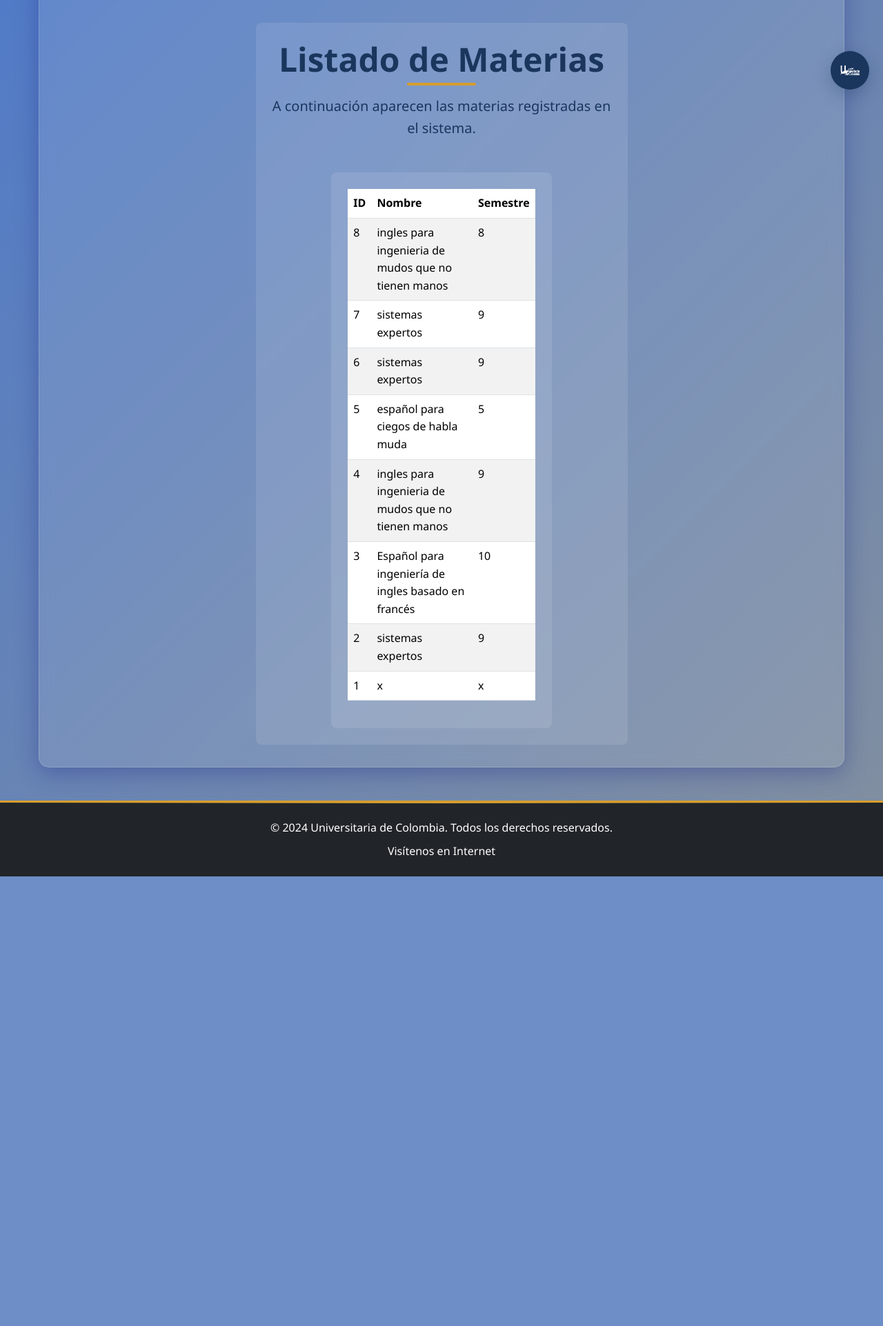
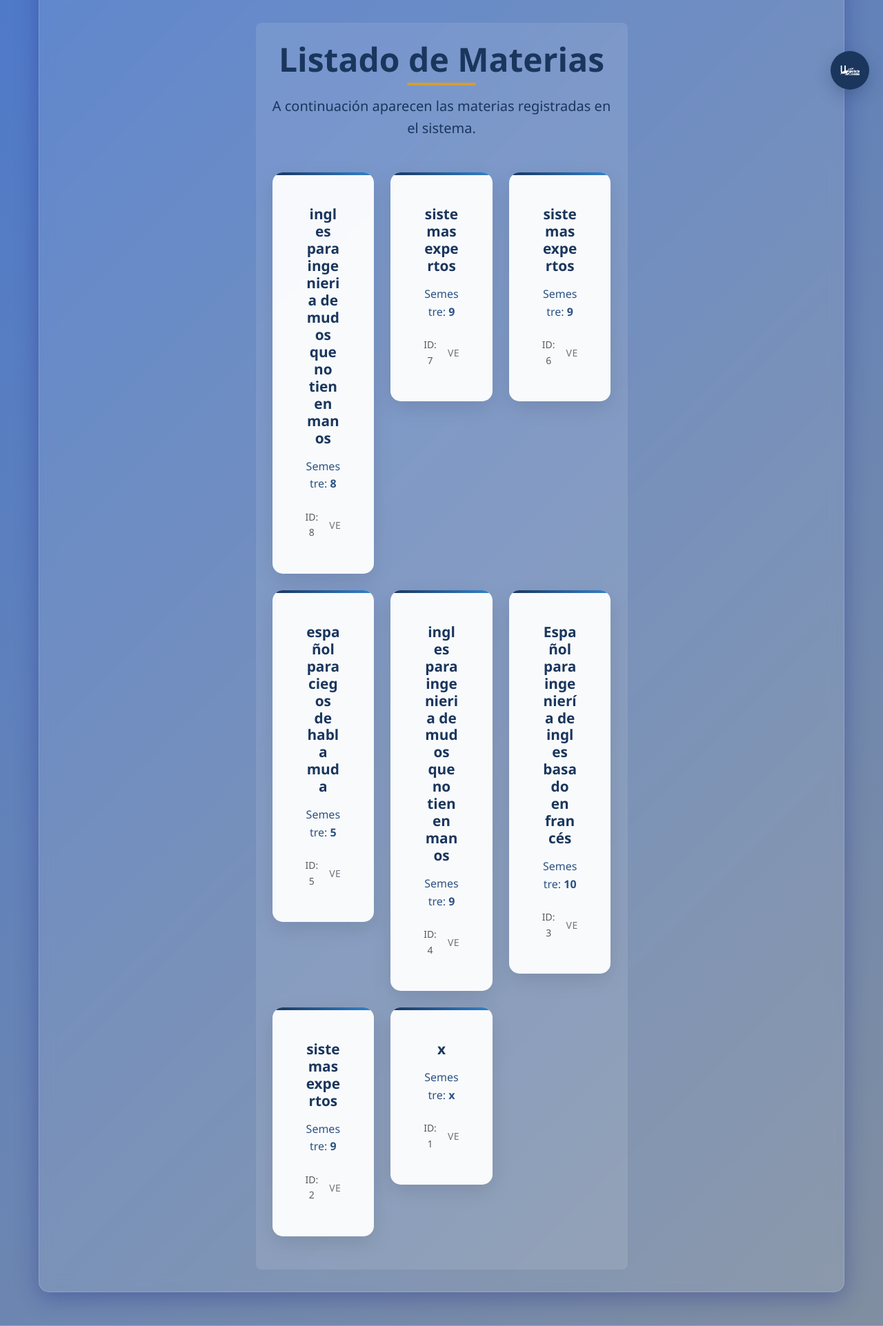
Before and after one commit to jeican-cmd/CHATBOT, a Flask app: page /programas in a window 1280 px wide. Shown: the part 650-2573 px from the top of the page at 69% size. Before the commit the page ends 1921 px from the top, so only its background shows below. Run offline with Flask 3, Linux system fonts and the light colour scheme; data comes from the database, SQL or seed files in the repository.

Commit message:
feat: integrate optional Gemini backend and fix actualizar form action; improve programas UI

```diff
--- a/main.py
+++ b/main.py
@@ -1,5 +1,10 @@
 from flask import Flask, render_template, request, redirect, url_for, jsonify
 import sqlite3
+import os
+try:
+    import requests
+except Exception:
+    requests = None
 
 app = Flask(__name__)
 
@@ -191,12 +196,39 @@ def chat():
 
 @app.route('/api/chat', methods=['POST'])
 def api_chat():
-    # Endpoint placeholder para que el usuario conecte su API de Gemini.
+    # Endpoint que intenta usar Gemini si la variable de entorno GEMINI_API_KEY está configurada.
     data = request.get_json() or {}
     user_message = data.get('message') or ''
 
-    # Simple echo/respuesta placeholder. El usuario reemplazará este bloque
-    # para integrar con Gemini u otro LLM.
+    api_key = os.environ.get('GEMINI_API_KEY')
+    api_url = os.environ.get('GEMINI_API_URL')  # opcional, por si se quiere apuntar a otro host
+
+    if api_key:
+        # Ejemplo de llamada HTTP; ajustar según el endpoint real de Gemini que uses.
+        url = api_url or 'https://api.gemini.example/v1/generate'
+        headers = {
+            'Authorization': f'Bearer {api_key}',
+            'Content-Type': 'application/json'
+        }
+        payload = {
+            'input': user_message,
+            # Añade aquí otros parámetros de tu request según la API de Gemini
+        }
+
+        try:
+            if not requests:
+                raise RuntimeError('La librería requests no está instalada en el entorno. Instálala con: pip install requests')
+            resp = requests.post(url, headers=headers, json=payload, timeout=15)
+            resp.raise_for_status()
+            body = resp.json()
+            # Aquí se asume que la respuesta contiene un campo 'output' o similar.
+            reply = body.get('output') or body.get('reply') or str(body)
+            return jsonify({'reply': reply})
+        except Exception as e:
+            # En caso de error con Gemini, devolvemos mensaje de error legible
+            return jsonify({'reply': f'Error al conectar con Gemini: {e}'}), 500
+
+    # Fallback: comportamiento placeholder local
     response_text = f"(placeholder) recibí: {user_message}"
     return jsonify({'reply': response_text})
 
--- a/templates/actualizar.html
+++ b/templates/actualizar.html
@@ -14,7 +14,7 @@
             <div style="background: white; border-radius: 15px; padding: 2.5rem; box-shadow: 0 10px 30px rgba(0, 0, 0, 0.1);">
 
                 {% if carrera %}
-                    <form action="{{ url_for('actualizar_carrera') }}" method="POST" style="color: #1a365d;">
+                    <form action="{{ url_for('actualizar', codigo=carrera[0]) }}" method="POST" style="color: #1a365d;">
                         <!-- Campo oculto para el código original -->
                         <input type="hidden" name="codigo_original" value="{{ carrera[0] }}">
 
--- a/templates/programas.html
+++ b/templates/programas.html
@@ -11,36 +11,30 @@
                 <h2 class="display-5 mb-4">Listado de Materias</h2>
                 <p class="lead mb-5">A continuación aparecen las materias registradas en el sistema.</p>
 
-                <div class="row justify-content-center">
-                    <div class="col-lg-8 col-md-10">
-                        <div class="bg-light bg-opacity-10 p-4 rounded-3">
+                <div class="row">
                     {% if materias and materias|length > 0 %}
-                                <table class="table table-striped text-start">
-                                    <thead>
-                                        <tr>
-                                            <th>ID</th>
-                                            <th>Nombre</th>
-                                            <th>Semestre</th>
-                                        </tr>
-                                    </thead>
-                                    <tbody>
                         {% for m in materias %}
-                                            <tr>
-                                                <td>{{ m[0] }}</td>
-                                                <td>{{ m[1] }}</td>
-                                                <td>{{ m[2] }}</td>
-                                            </tr>
+                            <div class="col-lg-4 col-md-6 mb-4">
+                                <div class="card p-3">
+                                    <div class="card-body">
+                                        <h5 class="card-title">{{ m[1] }}</h5>
+                                        <p class="card-text">Semestre: <strong>{{ m[2] }}</strong></p>
+                                        <div class="d-flex justify-content-between align-items-center">
+                                            <small class="text-muted">ID: {{ m[0] }}</small>
+                                            <a href="{{ url_for('programas') }}" class="btn btn-sm btn-outline-secondary">Ver</a>
+                                        </div>
+                                    </div>
+                                </div>
+                            </div>
                         {% endfor %}
-                                    </tbody>
-                                </table>
                     {% else %}
+                        <div class="col-12">
                             <div class="no-data text-center p-4">
                                 <p>No hay materias registradas aún.</p>
                                 <a href="{{ url_for('mision') }}" class="btn btn-primary">Registrar una materia</a>
                             </div>
+                        </div>
                     {% endif %}
-                        </div>
-                    </div>
                 </div>
             </div>
         </div>
```
Lines whose indentation alone changed are shown as unchanged.
